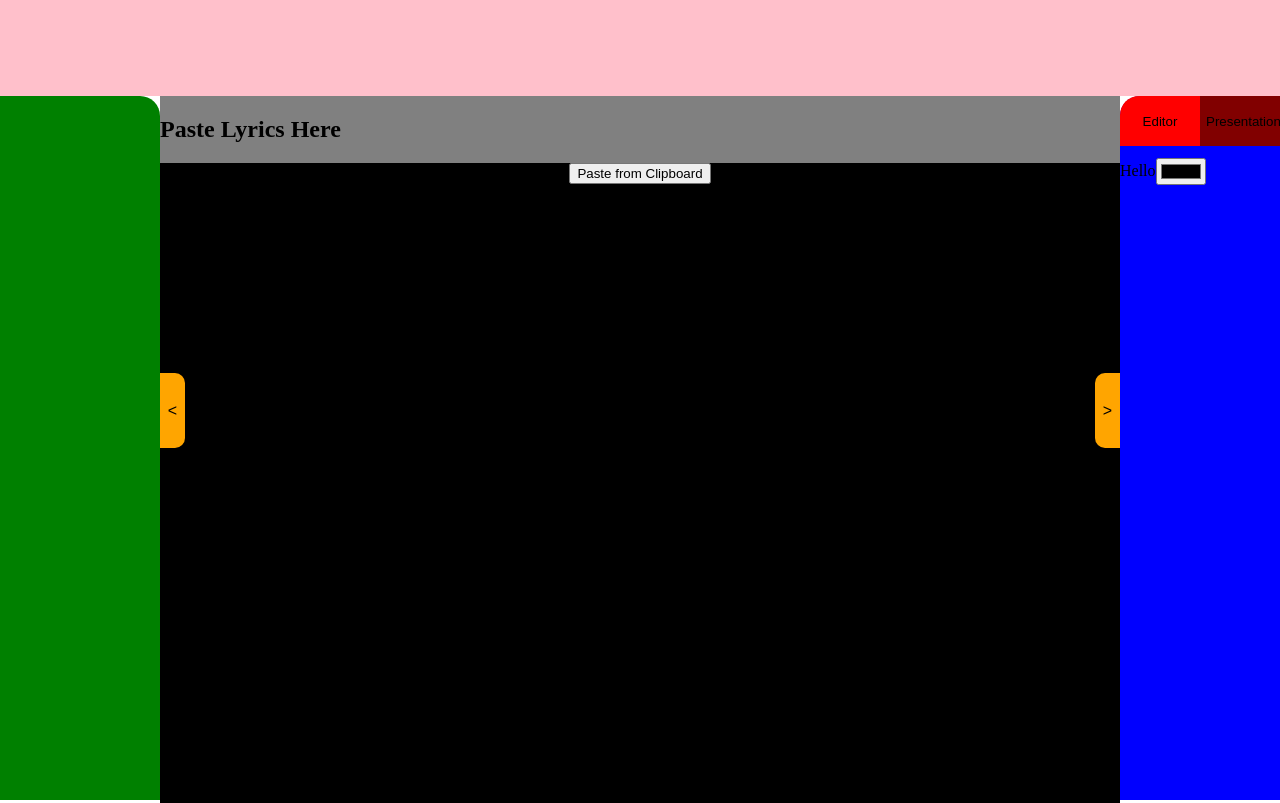
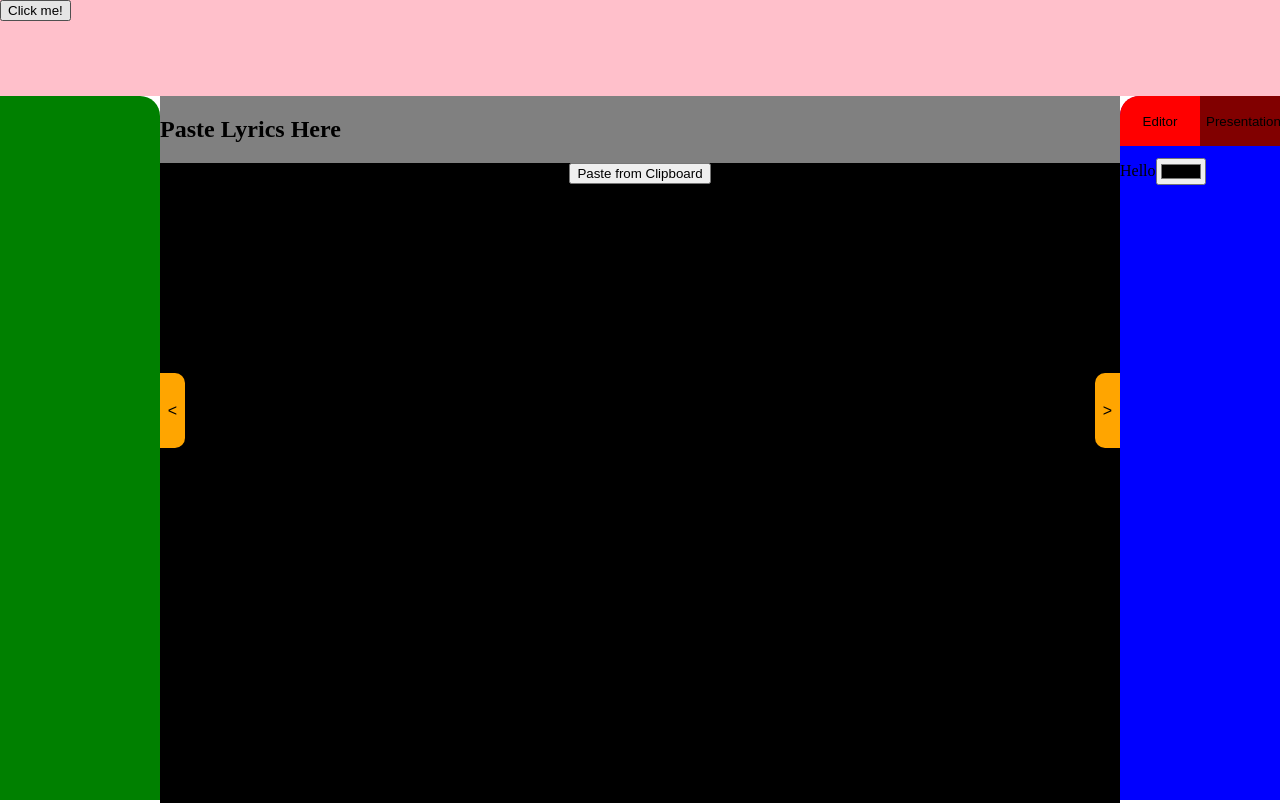
Before and after one commit to MasterTemple/CSCI-450-Group-Project, a SvelteKit app: page / in a window 1280 px wide. Built offline with nearby package versions, Linux system fonts and the light colour scheme.

Commit message:
Adding play button

```diff
--- a/src/routes/+page.svelte
+++ b/src/routes/+page.svelte
@@ -2,11 +2,13 @@
     import LyricEditor from "./LyricEditor.svelte"
     import Saved from "./Saved.svelte"
     import Settings from "./Settings.svelte"
+    import NavBar from "./NavBar.svelte";
     import { savedSongsIsOpen } from "./stores";
     import { settingsIsOpen } from "./stores";
 </script>
 
 <nav id="navbar">
+    <NavBar/>
 </nav>
 <div id="content">
     <div id="saved" style="--loc: {$savedSongsIsOpen ? 0 : -14.5}vw">
--- /dev/null
+++ b/src/routes/NavBar.svelte
@@ -0,0 +1,11 @@
+<script>
+
+
+</script>
+
+
+<button>Click me!</button>
+<style>
+
+
+</style>
```
